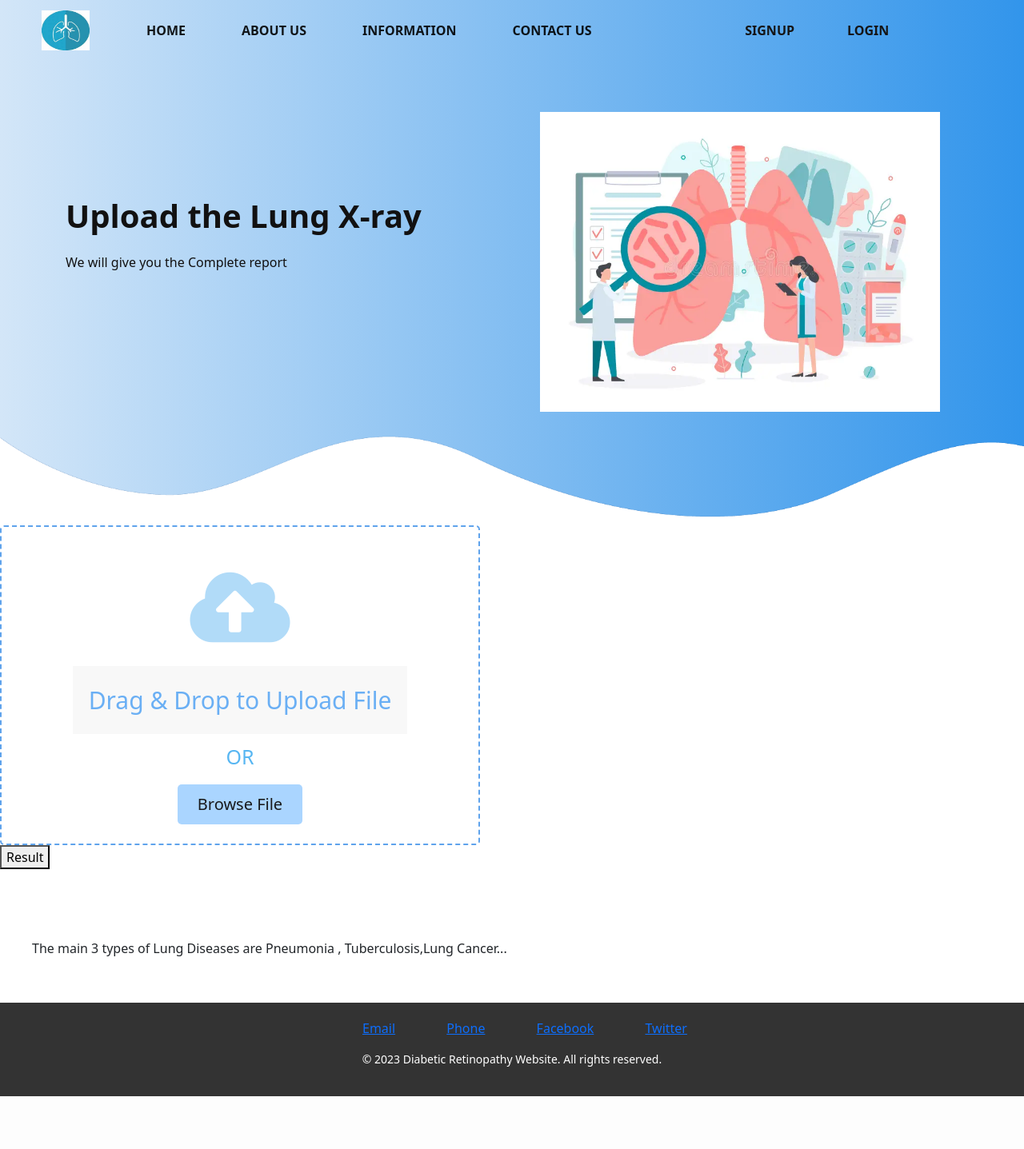
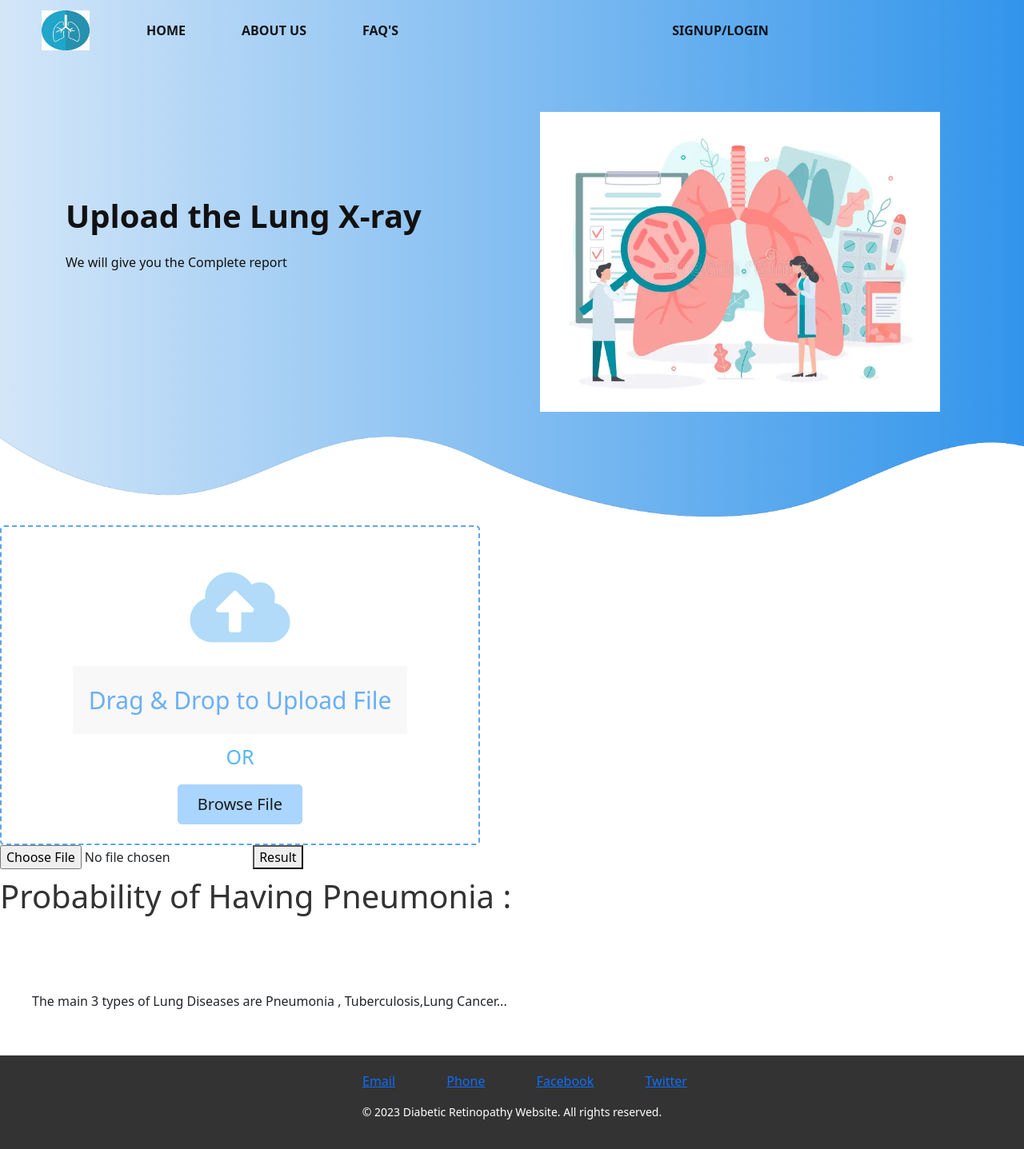
Before and after one commit to gunnusravani/Lung_Abnormality, a FastAPI app: page / in a window 1280 px wide. Shown: the whole page at 80% size. Before the commit the page ends 1371 px from the top, so only its background shows below. Run offline with FastAPI, Linux system fonts and the light colour scheme.

Commit message:
final commit

```diff
--- a/main.py
+++ b/main.py
@@ -1,10 +1,11 @@
 # dynamic.py
-from fastapi import FastAPI, UploadFile, File, Request
+from fastapi import FastAPI, UploadFile, File, Request,Form
 from fastapi.templating import Jinja2Templates
 from fastapi.staticfiles import StaticFiles
 import base64
 from fastapi import FastAPI, UploadFile, File
 from fastapi.templating import Jinja2Templates
+from pydantic import BaseModel
 
 import tensorflow as tf
 from tensorflow import keras
@@ -23,14 +24,18 @@ templates = Jinja2Templates(directory="templates")
 async def dynamic_file(request: Request):
     return templates.TemplateResponse("base.html", {"request": request})
 
+class FileRequest(BaseModel):
+    file_path: str
+
 @app.post("/report")
-async def report(request: Request):
-    form = await request.form()
-    file_field = form["image"]
-
-    data = await file_field.read()
-    #contents = await file.read()
-    img = Image.open(io.BytesIO(data))
+async def report_file(request: Request,image: UploadFile = File(...)):
+    # Process the file path
+    # Your logic here
+    # form = await request.form()
+    # file_field = form["image"]
+    # file_path = file_request.file_path
+    contents = await image.read()
+    img = Image.open(io.BytesIO(contents))
     img = img.resize((150, 150))
     img = np.array(img) / 255.0
     img = np.expand_dims(img, axis=0)
@@ -46,7 +51,7 @@ async def report(request: Request):
         "prediction": predictions1[0][0]
     }
 
-    return templates.TemplateResponse("base.html", {"request": request,  "img": encoded_image, "result":predictions})
+    return templates.TemplateResponse("base.html", {"request": request,  "result":predictions})
 
 # # if __name__ == '__dynamic__':
 # #    uvicorn.run(app, host='0.0.0.0', port=8000)
--- a/static/css/styles.css
+++ b/static/css/styles.css
@@ -114,9 +114,11 @@ body {
 }
 .navbar .navbar-nav .nav-item a{
   padding:15px;
+  float:right;
 }
 .navbar .navbar-nav li{
   padding:0 10px;
+  float:right;
 }
 .navbar .navbar-nav li a{
   color:#151515;
--- a/static/script1.js
+++ b/static/script1.js
@@ -3,11 +3,15 @@ const dropArea = document.querySelector(".drag-area"),
 dragText = dropArea.querySelector("header"),
 button = dropArea.querySelector("button"),
 input = dropArea.querySelector("input");
-let file; //this is a global variable and we'll use it inside multiple functions
 
 button.onclick = ()=>{
   input.click(); //if user click on the button then the input also clicked
 }
+
+
+let file; //this is a global variable and we'll use it inside multiple functions
+
+
 
 input.addEventListener("change", function(){
   //getting user select file and [0] this means if user select multiple files then we'll select only the first one
@@ -44,15 +48,50 @@ function showFile(){
   if(validExtensions.includes(fileType)){ //if user selected file is an image file
     let fileReader = new FileReader(); //creating new FileReader object
     fileReader.onload = ()=>{
-      let fileURL = fileReader.result; //passing user file source in fileURL variable
+      fileURL = fileReader.result; //passing user file source in fileURL variable
         // UNCOMMENT THIS BELOW LINE. I GOT AN ERROR WHILE UPLOADING THIS POST SO I COMMENTED IT
       let imgTag = `<img src="${fileURL}" alt="image">`; //creating an img tag and passing user selected file source inside src attribute
       dropArea.innerHTML = imgTag; //adding that created img tag inside dropArea container
+      // const filePath = fileURL; // Replace with your actual file path
+
+
     }
     fileReader.readAsDataURL(file);
+
   }else{
     alert("This is not an Image File!");
     dropArea.classList.remove("active");
     dragText.textContent = "Drag & Drop to Upload File";
   }
+
 }
+
+
+// const Result = document.querySelector("#Display"),
+// button1 = Result.querySelector("button");
+// button1.addEventListener("click",myFunction);
+// function myFunction()
+// {
+
+//    //Specify the desired file path
+
+// const data = {
+//   file_path: fileURL,
+// };
+
+//   const formData = new FormData();
+//   formData.append("file", file);
+//   formData.append("file_path", JSON.stringify(data.file_path));
+
+//   fetch("/report", {
+//     method: "POST",
+//     body: formData,
+//   })
+//     .then(response => response.json())
+//     .then(data => {
+//       console.log(data); // Handle the response from the server
+//     })
+//     .catch(error => {
+//       console.error("Error:", error);
+//     });
+// }
--- a/templates/base.html
+++ b/templates/base.html
@@ -28,8 +28,8 @@
 
         </button>
         <div class="collapse navbar-collapse" id="navbarSupportedContent">
-          <ul class="navbar-nav me-auto">
-            <li class="nav-item">
+          <ul class="navbar-nav me-auto mb-2 mb-lg-0" style="float:right">
+            <li class="nav-item" style="float:right">
               <a class="nav-link active" aria-current="page" href="#">HOME</a>
             </li>
             <li class="nav-item">
@@ -37,27 +37,22 @@
             </li>
 
             <li class="nav-item">
-              <a class="nav-link disabled active" href="#" tabindex="-1" aria-disabled="true">INFORMATION</a>
+              <a class="nav-link disabled active" href="#" tabindex="-1" aria-disabled="true">FAQ'S</a>
             </li>
+
+          </ul>
+          <ul class="navbar-nav me-auto mb-2 mb-lg-0" style="float:right">
             <li class="nav-item">
-              <a class="nav-link active" href="#">CONTACT US</a>
+              <a class="nav-link active" aria-current="page" href="#">SIGNUP/LOGIN</a>
             </li>
-          </ul>
-          <ul class="navbar-nav me-auto mb-2 mb-lg-0">
-            <li class="nav-but">
-              <a class="btn btn-outline light" aria-current="page" href="#">SIGNUP</a>
-            </li>
-            <li class="nav-but-outline light">
-              <a class="btn btn" href="#">LOGIN</a>
+
           </ul>
         </div>
       </div>
     </nav>
   </section>
 
-
-
-    <section id="banner">
+   <section id="banner">
       <div class='container'>
         <div class="row">
           <div class="col-md-6">
@@ -71,6 +66,7 @@
       </div>
       <img src="/static/images/wave1.png" class="bottom-img">
       <!-- Add your banner image and headline here -->
+
     </section>
       <section id="Image-upload">
         <div class="drag-area">
@@ -81,7 +77,6 @@
           <input type="file" name="image" hidden>
         </div>
         <script src="/static/script1.js"></script>
-
         </section>
 
 
@@ -95,24 +90,28 @@
       <p>Please upload your X-ray image for analysis.</p> -->
 
       <!-- <div id="uploaded-image-container"></div>
-    </section>
+    </section> -->
     <form action="/report" method="POST" enctype="multipart/form-data">
       <div>
         <input type="file" id="image-upload" name="image" accept=".jpg, .jpeg, .png">
         <button type="submit">Result</button>
       </div>
-    </form> -->
+    </form>
 
-    <form action="/report" method="POST">
-      <div>
+<!-- <section id="Display">
+
+      <div >
         <button type="submit">Result</button>
         </div>
-        </form>
-        {% if img %}
-        <h1>Probability of Having Pneumonia :{{result}}</h1>
-        {% endif %}
+        <script src="/static/script1.js"></script>
+      </section> -->
 
 
+    <div id="output">
+
+      <h1>Probability of Having Pneumonia :{{result}}</h1>
+
+    </div>
     <section id= "information-section">
       <h2>Lung Diseases Information</h2>
       <!-- Add detailed information about Diabetic Retinopathy here -->
```
